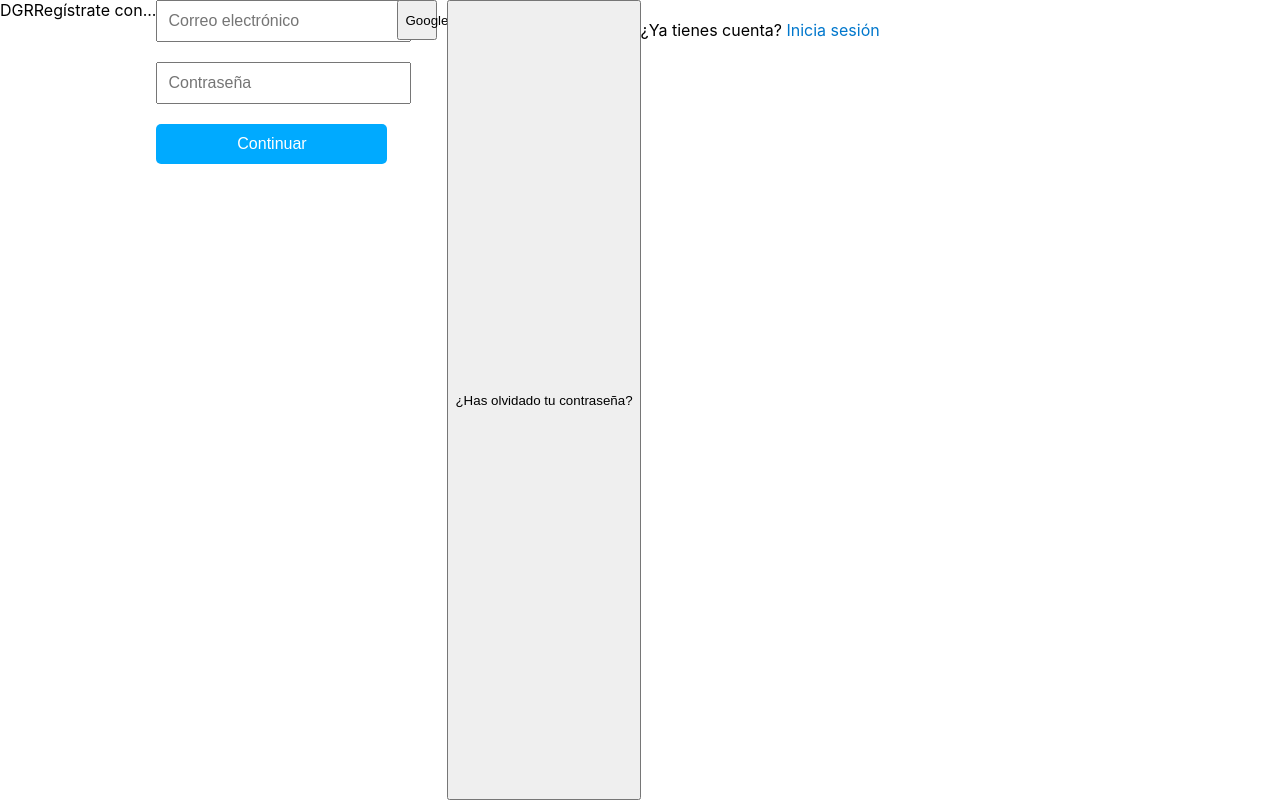
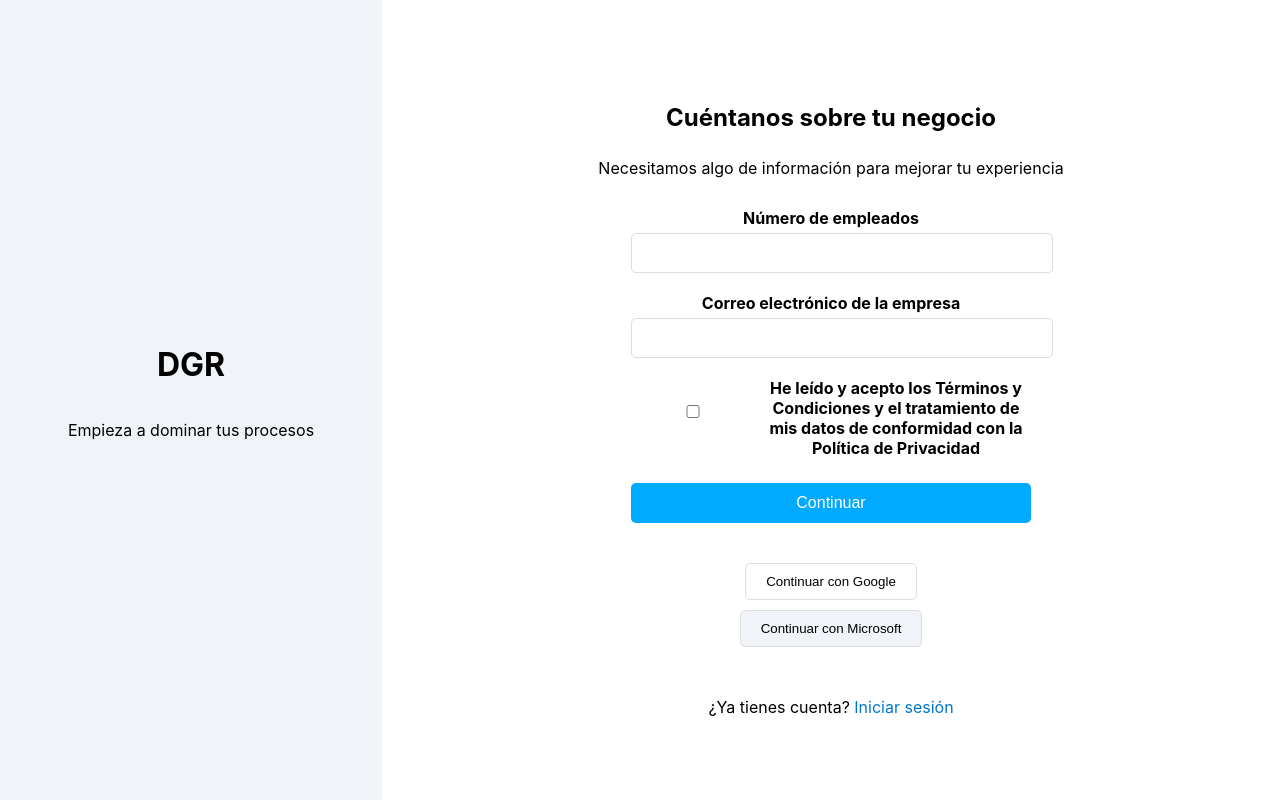
Before and after one commit to javitxu13/Automatizacion13, a React (Create React App) app: page /register in a window 1280 px wide. Built offline with nearby package versions, Linux system fonts and the light colour scheme.

Commit message:
Correo electronico finiquitado

```diff
--- a/src/App.js
+++ b/src/App.js
@@ -12,6 +12,7 @@ import ProcessDetail from './components/frontend/dashboard/ProcessDetail';
 import Organizacion from './components/frontend/dashboard/Organizacion';
 import ProfilePage from './components/frontend/profile/ProfilePage';
 import { UserProvider } from './components/frontend/context/UserContext';
+import ResetPasswordPage from './components/frontend/login/ResetPasswordPage';
 
 function App() {
     const [processes, setProcesses] = useState([]);
@@ -36,6 +37,7 @@ function App() {
                     <Route path="/process-detail/:processId" element={<ProcessDetail processes={processes} />} />
                     <Route path="/organizacion" element={<Organizacion />} />
                     <Route path="/perfil" element={<ProfilePage />} />
+                    <Route path="/reset-password" element={<ResetPasswordPage />} />
                 </Routes>
             </Router>
         </UserProvider>
--- a/src/components/frontend/login/Empresa.js
+++ b/src/components/frontend/login/Empresa.js
@@ -1,9 +1,9 @@
-// EmpresaPage.js
-import React, { useState, useContext } from 'react';
+import React, { useState, useContext, useEffect } from 'react';
 import { useNavigate } from 'react-router-dom';
 import PhoneInput from 'react-phone-input-2';
 import Select from 'react-select';
 import { UserContext } from './../context/UserContext';
+import { auth, sendPasswordResetEmail } from '../../backend/firebase/firebaseConfig';
 import 'react-phone-input-2/lib/style.css';
 import '../style/login/EmpresaPage.css';
 
@@ -21,12 +21,19 @@ function EmpresaPage() {
     const [industry, setIndustry] = useState(null);
     const [phone, setPhone] = useState('');
     const [error, setError] = useState('');
+    const [emailSent, setEmailSent] = useState(false);
+
+    useEffect(() => {
+        if (!auth.currentUser) {
+            navigate('/login');
+        }
+    }, [navigate]);
 
     const handleCompanyNameChange = (event) => setCompanyName(event.target.value);
     const handleIndustryChange = (selectedOption) => setIndustry(selectedOption);
     const handlePhoneChange = (value) => setPhone(value);
 
-    const handleSubmit = (event) => {
+    const handleSubmit = async (event) => {
         event.preventDefault();
         if (!companyName || !industry || !phone) {
             setError('Por favor, complete todos los campos.');
@@ -40,6 +47,10 @@ function EmpresaPage() {
             phone
         };
 
+        try {
+            if (auth.currentUser) {
+                await sendPasswordResetEmail(auth, userProfile.email);
+                setEmailSent(true); // Indica que se ha enviado el correo de restablecimiento de contraseña
                 fetch('http://localhost:5000/api/submit-form', {
                     method: 'POST',
                     headers: {
@@ -53,12 +64,43 @@ function EmpresaPage() {
                         throw new Error(data.error);
                     }
                     setUserProfile(userProfileData);
-            navigate('/dashboard');
+                    alert('Registro completado. Por favor, verifica tu correo electrónico.');
                 })
                 .catch((error) => {
                     setError(error.message);
                 });
+            } else {
+                setError('La sesión ha expirado. Por favor, vuelve a iniciar sesión.');
+                navigate('/login');
+            }
+        } catch (error) {
+            setError(error.message);
+        }
     };
+
+    const checkEmailVerification = async () => {
+        if (auth.currentUser) {
+            await auth.currentUser.reload(); // Recarga el estado del usuario
+            if (auth.currentUser.emailVerified) {
+                navigate('/dashboard'); // Si el correo está verificado, permite la navegación
+            } else {
+                alert('Por favor, verifica tu correo electrónico antes de continuar.');
+            }
+        } else {
+            setError('La sesión ha expirado. Por favor, vuelve a iniciar sesión.');
+            navigate('/login');
+        }
+    };
+
+    useEffect(() => {
+        if (emailSent) {
+            const interval = setInterval(() => {
+                checkEmailVerification(); // Verifica periódicamente si el correo está verificado
+            }, 5000); // Verifica cada 5 segundos
+
+            return () => clearInterval(interval); // Limpia el intervalo al desmontar el componente
+        }
+    }, [emailSent]);
 
     return (
         <div className="empresa-container">
@@ -100,6 +142,11 @@ function EmpresaPage() {
                     {error && <div className="error-message">{error}</div>}
                     <button type="submit" className="continue-button">Continuar</button>
                 </form>
+                {emailSent && (
+                    <div className="verification-message">
+                        <p>Correo de verificación enviado. Por favor, verifica tu correo electrónico.</p>
+                    </div>
+                )}
             </div>
         </div>
     );
--- a/src/components/frontend/login/LoginPage.js
+++ b/src/components/frontend/login/LoginPage.js
@@ -1,7 +1,6 @@
-import React, { useState } from 'react';
+import React, { useState, useContext } from 'react';
 import { Link, useNavigate } from 'react-router-dom';
-import { auth, googleProvider, signInWithPopup } from '../../backend/firebase/firebaseConfig';
-import { useContext } from 'react';
+import { auth, signInWithEmailAndPassword, googleProvider, signInWithPopup } from '../../backend/firebase/firebaseConfig';
 import { UserContext } from '../context/UserContext';
 import '../style/login/LoginPage.css';
 
@@ -17,40 +16,20 @@ function LoginPage() {
     const handleEmailChange = (event) => setEmail(event.target.value);
     const handlePasswordChange = (event) => setPassword(event.target.value);
 
-    const handleSubmit = (event) => {
+    const handleSubmit = async (event) => {
         event.preventDefault();
         setLoading(true);
         setError('');  // Reset errors
         console.log('Attempting to login with email:', email);
 
-        fetch('http://localhost:5000/api/users/login', {
-            method: 'POST',
-            headers: {
-                'Content-Type': 'application/json'
-            },
-            body: JSON.stringify({
-                email,
-                password
-            })
-        })
-        .then(response => {
-            return response.json().then(data => {
-                if (!response.ok) {
-                    throw new Error(data.error);
-                }
-                return data;
-            });
-        })
-        .then(data => {
-            console.log('Success:', data);
-            setLoading(false);
-            navigate('/');  // Redirect to home page or wherever you need
-        })
-        .catch((error) => {
+        try {
+            await signInWithEmailAndPassword(auth, email, password);
+            navigate('/dashboard');  // Redirect to dashboard page
+        } catch (error) {
             console.error('Error:', error);
             setError(error.message);
             setLoading(false);
-        });
+        }
     };
 
     const handleGoogleLogin = () => {
--- a/src/components/frontend/login/RegisterPage.js
+++ b/src/components/frontend/login/RegisterPage.js
@@ -1,107 +1,113 @@
-import React, { useState } from 'react';
+import React, { useState, useContext } from 'react';
 import { Link, useNavigate } from 'react-router-dom';
-import { auth, googleProvider, signInWithPopup } from '../../backend/firebase/firebaseConfig';
+import { UserContext } from './../context/UserContext';
 import '../style/login/RegisterPage.css';
+import { auth, googleProvider, createUserWithEmailAndPassword, signInWithPopup } from '../../backend/firebase/firebaseConfig';
 
 function RegisterPage() {
-    const [email, setEmail] = useState('');
-    const [password, setPassword] = useState('');
+    const navigate = useNavigate();
+    const { setUserProfile } = useContext(UserContext);
     const [loading, setLoading] = useState(false);
+    const [formData, setFormData] = useState({
+        numEmployees: '',
+        email: '',
+        terms: false,
+    });
     const [error, setError] = useState('');
 
-    const navigate = useNavigate();
+    const handleChange = (e) => {
+        const { name, value, type, checked } = e.target;
+        setFormData((prevFormData) => ({
+            ...prevFormData,
+            [name]: type === 'checkbox' ? checked : value,
+        }));
+    };
 
-    const handleEmailChange = (event) => setEmail(event.target.value);
-    const handlePasswordChange = (event) => setPassword(event.target.value);
+    const handleSubmit = async (e) => {
+        e.preventDefault();
+        setLoading(true);
+        setError('');
 
-    const handleSubmit = (event) => {
-        event.preventDefault();
-        setLoading(true);
-        setError('');  // Reset errors
-        console.log('Attempting to register with email:', email);
+        if (!formData.numEmployees || !formData.email || !formData.terms) {
+            setError('Por favor, complete todos los campos y acepte los términos.');
+            setLoading(false);
+            return;
+        }
 
-        fetch('http://localhost:5000/api/users/register', {
-            method: 'POST',
-            headers: {
-                'Content-Type': 'application/json'
-            },
-            body: JSON.stringify({
-                email,
-                password
-            })
-        })
-        .then(response => {
-            return response.json().then(data => {
-                if (!response.ok) {
-                    throw new Error(data.error);
-                }
-                return data;
-            });
-        })
-        .then(data => {
-            console.log('Success:', data);
-            setLoading(false);
-            navigate('/');  // Redirect to home page or wherever you need
-        })
-        .catch((error) => {
-            console.error('Error:', error);
+        try {
+            await createUserWithEmailAndPassword(auth, formData.email, 'temporaryPassword');
+            setUserProfile(prevProfile => ({ ...prevProfile, email: formData.email, numEmployees: formData.numEmployees }));
+            navigate('/new-form');
+        } catch (error) {
             setError(error.message);
             setLoading(false);
-        });
+        }
     };
 
     const handleGoogleLogin = () => {
-        setLoading(true);
-        setError('');
         signInWithPopup(auth, googleProvider)
             .then((result) => {
-                console.log('Google login successful:', result.user);
-                setLoading(false);
-                navigate('/');
+                console.log(result.user);
+                setUserProfile(prevProfile => ({ ...prevProfile, email: result.user.email }));
+                navigate('/empresa');
             })
             .catch((error) => {
-                console.error('Google login error:', error);
+                console.error('Error:', error);
                 setError(error.message);
-                setLoading(false);
             });
     };
 
     return (
         <div className="register-container">
-            <div className="register-logo">DGR</div>
-            <div className="register-title">Regístrate con...</div>
-
-            <form onSubmit={handleSubmit}>
-                <input
-                    type="email"
-                    value={email}
-                    onChange={handleEmailChange}
-                    placeholder="Correo electrónico"
-                    required
-                    aria-label="Correo electrónico"
-                />
-                <input
-                    type="password"
-                    value={password}
-                    onChange={handlePasswordChange}
-                    placeholder="Contraseña"
-                    required
-                    aria-label="Contraseña"
-                />
-                <button
-                    type="submit"
-                    className="continue-button"
-                    disabled={loading}
-                >
-                    {loading ? 'Cargando...' : 'Continuar'}
-                </button>
-            </form>
-            <div className="social-logins">
-                <button onClick={handleGoogleLogin} className="google-login">Google</button>
+            <div className="register-sidebar">
+                <div className="register-logo">DGR</div>
+                <p>Empieza a dominar tus procesos</p>
             </div>
-            {error && <div className="error-message">{error}</div>}
-            <button className="forgot-password">¿Has olvidado tu contraseña?</button>
-            <div className="login-link">¿Ya tienes cuenta? <Link to="/login">Inicia sesión</Link></div>
+            <div className="register-form-container">
+                <h2>Cuéntanos sobre tu negocio</h2>
+                <p>Necesitamos algo de información para mejorar tu experiencia</p>
+                <form onSubmit={handleSubmit}>
+                    <label htmlFor="numEmployees">Número de empleados</label>
+                    <input
+                        type="number"
+                        id="numEmployees"
+                        name="numEmployees"
+                        value={formData.numEmployees}
+                        onChange={handleChange}
+                    />
+                    <label htmlFor="email">Correo electrónico de la empresa</label>
+                    <input
+                        type="email"
+                        id="email"
+                        name="email"
+                        value={formData.email}
+                        onChange={handleChange}
+                    />
+                    <div className="terms-container">
+                        <input
+                            type="checkbox"
+                            id="terms"
+                            name="terms"
+                            checked={formData.terms}
+                            onChange={handleChange}
+                        />
+                        <label htmlFor="terms">
+                            He leído y acepto los Términos y Condiciones y el tratamiento de mis datos de conformidad con la Política de Privacidad
+                        </label>
+                    </div>
+                    {error && <div className="error-message">{error}</div>}
+                    <button type="submit" className="continue-button" disabled={loading}>
+                        {loading ? 'Cargando...' : 'Continuar'}
+                    </button>
+                </form>
+                <div className="social-login-buttons">
+                    <button className="social-button google-button" onClick={handleGoogleLogin}>Continuar con Google</button>
+                    <button className="social-button microsoft-button">Continuar con Microsoft</button>
+                </div>
+                <div className="login-link">
+                    ¿Ya tienes cuenta? <Link to="/login">Iniciar sesión</Link>
+                </div>
+            </div>
         </div>
     );
 }
--- /dev/null
+++ b/src/components/frontend/login/ResetPasswordPage.js
@@ -0,0 +1,84 @@
+import React, { useState, useEffect } from 'react';
+import { useNavigate, useLocation } from 'react-router-dom';
+import { getAuth, verifyPasswordResetCode, confirmPasswordReset } from 'firebase/auth';
+
+function useQuery() {
+    return new URLSearchParams(useLocation().search);
+}
+
+function ResetPasswordPage() {
+    const auth = getAuth();
+    const navigate = useNavigate();
+    const query = useQuery();
+    const [password, setPassword] = useState('');
+    const [confirmPassword, setConfirmPassword] = useState('');
+    const [error, setError] = useState('');
+    const [success, setSuccess] = useState(false);
+
+    const oobCode = query.get('oobCode');
+
+    useEffect(() => {
+        if (!oobCode) {
+            setError('Código de verificación no válido.');
+        }
+    }, [oobCode]);
+
+    const handlePasswordChange = (e) => setPassword(e.target.value);
+    const handleConfirmPasswordChange = (e) => setConfirmPassword(e.target.value);
+
+    const handleSubmit = async (e) => {
+        e.preventDefault();
+        setError('');
+
+        if (password !== confirmPassword) {
+            setError('Las contraseñas no coinciden.');
+            return;
+        }
+
+        try {
+            await verifyPasswordResetCode(auth, oobCode);
+            await confirmPasswordReset(auth, oobCode, password);
+            setSuccess(true);
+            setTimeout(() => {
+                navigate('/login');
+            }, 2000);
+        } catch (error) {
+            setError(error.message);
+        }
+    };
+
+    return (
+        <div className="reset-password-container">
+            <div className="reset-password-form-container">
+                <h2>Restablecer Contraseña</h2>
+                {error && <div className="error-message">{error}</div>}
+                {success && <div className="success-message">Contraseña restablecida con éxito. Redirigiendo al inicio de sesión...</div>}
+                {!success && (
+                    <form onSubmit={handleSubmit}>
+                        <label htmlFor="password">Nueva Contraseña</label>
+                        <input
+                            type="password"
+                            id="password"
+                            value={password}
+                            onChange={handlePasswordChange}
+                            placeholder="Nueva Contraseña"
+                            required
+                        />
+                        <label htmlFor="confirmPassword">Confirmar Nueva Contraseña</label>
+                        <input
+                            type="password"
+                            id="confirmPassword"
+                            value={confirmPassword}
+                            onChange={handleConfirmPasswordChange}
+                            placeholder="Confirmar Nueva Contraseña"
+                            required
+                        />
+                        <button type="submit" className="reset-button">Restablecer Contraseña</button>
+                    </form>
+                )}
+            </div>
+        </div>
+    );
+}
+
+export default ResetPasswordPage;
--- a/src/components/frontend/profile/NavigationMenu.js
+++ b/src/components/frontend/profile/NavigationMenu.js
@@ -56,7 +56,7 @@ const NavigationMenu = () => {
                             <button onClick={() => handleNavigation('/plan')}>
                                 <img src="path/to/plan-icon.png" alt="Plan" />
                             </button>
-                            <button onClick={() => handleNavigation('/logout')}>
+                            <button onClick={() => handleNavigation('/')}>
                                 <img src="path/to/logout-icon.png" alt="Cerrar sesión" />
                             </button>
                         </div>
```
Also changed, not shown: src/components/backend/firebase/firebaseConfig.js (+25 -4 lines). Lines whose indentation alone changed are shown as unchanged.
